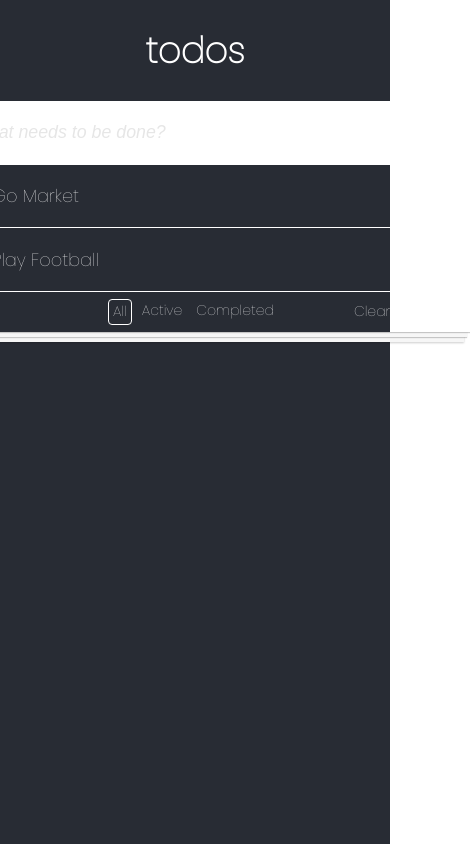
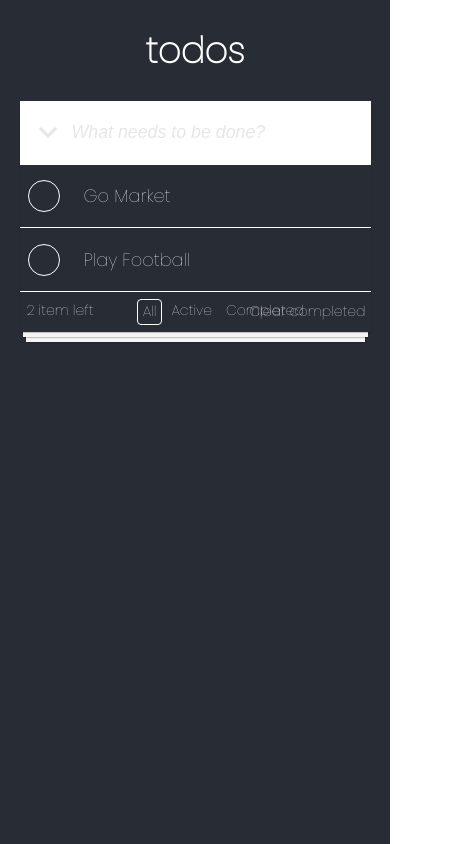
Before and after one commit to FeeinCof/todo-list, a React (Create React App) app: page / in a window 390 px wide. Shown: the whole page, 470 px wide, since content can reach past the window. Built offline with nearby package versions, Linux system fonts and the light colour scheme.

Commit message:
finish responsive

```diff
--- a/src/App.css
+++ b/src/App.css
@@ -117,4 +117,11 @@
 .footer .clear_completed {
   display: flex;
   justify-content: flex-end;
+  margin-right: 5px;
 }
+
+@media screen and (max-width: 600px) {
+  .component_todos {
+    width: 90%;
+  }
+}
```
